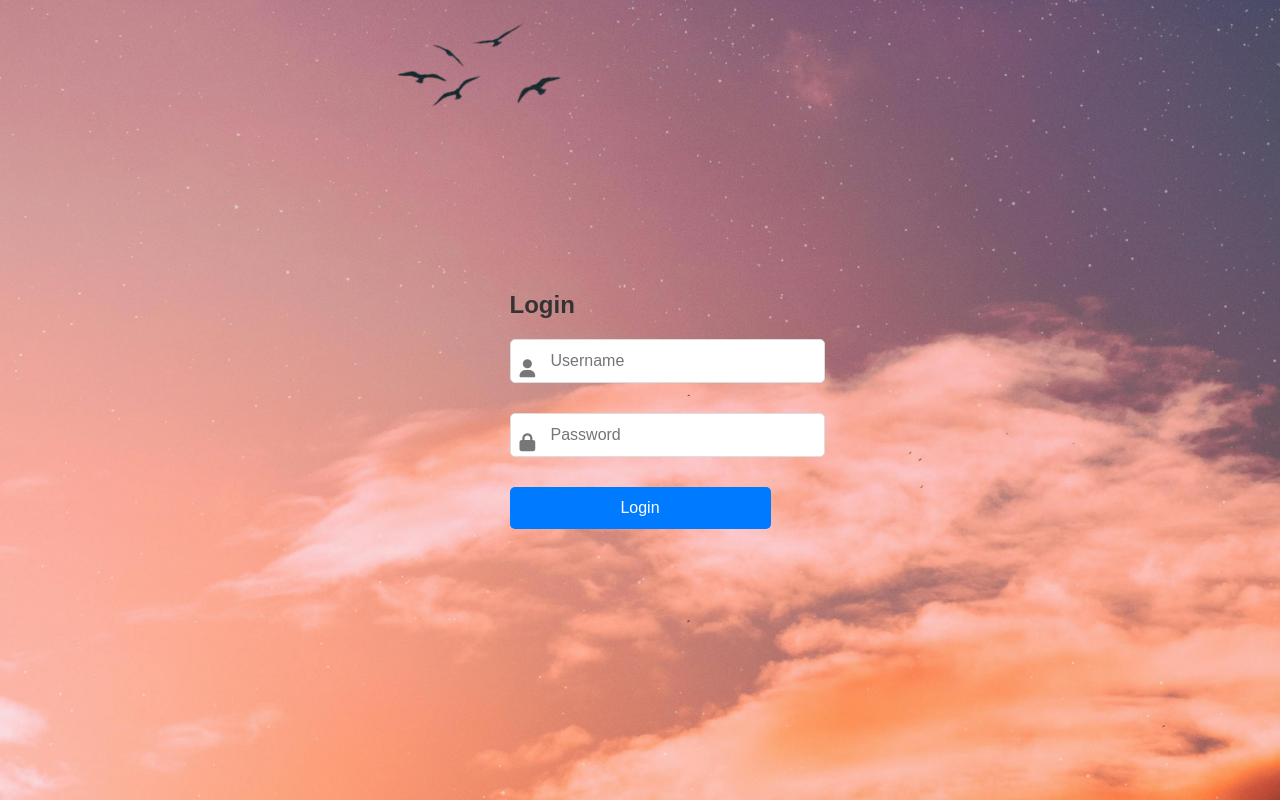
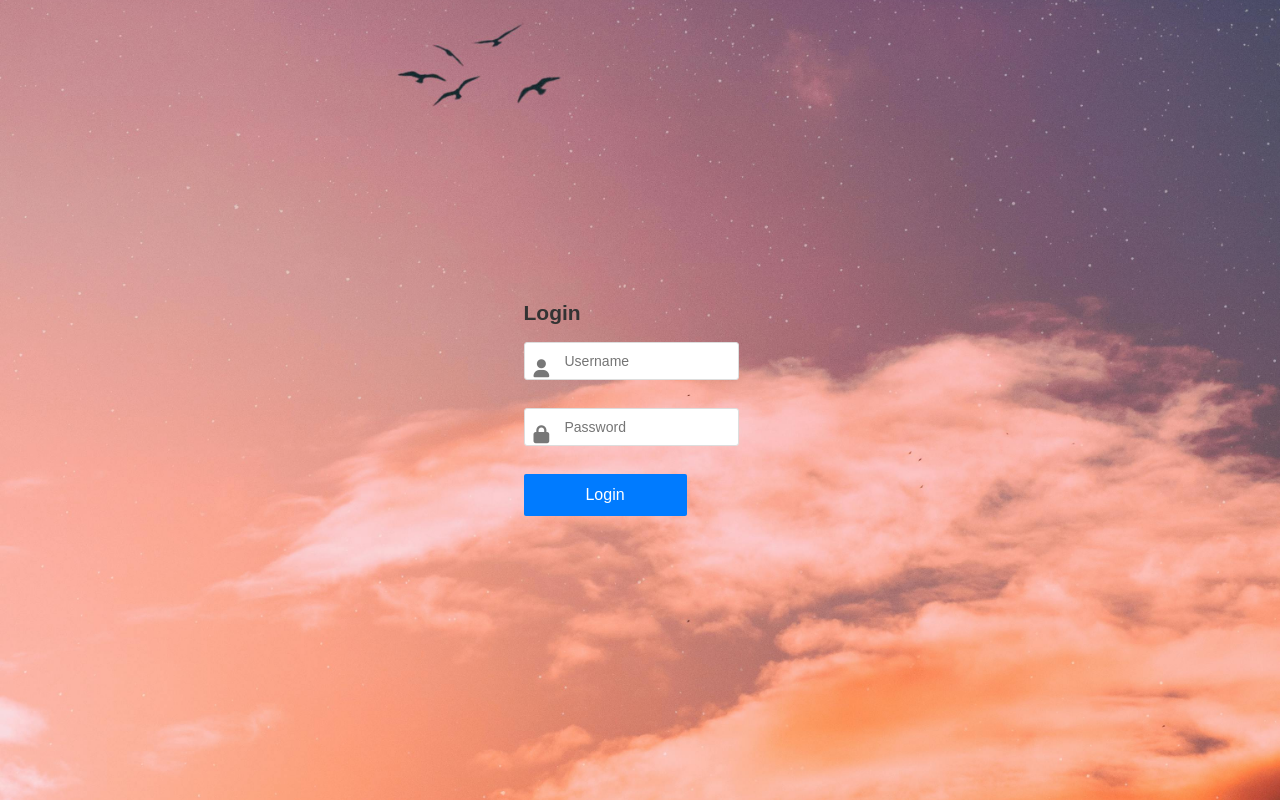
Before and after one commit to sdk6714/Practice2025, a plain HTML site: page index.html in a window 1280 px wide. Drawn offline with Linux system fonts and the light colour scheme.

Commit message:
Update styles.css

```diff
--- a/styles.css
+++ b/styles.css
@@ -30,28 +30,28 @@ body {
 /* Login Container */
 .login-container {
     background-color: rgba(255, 255, 255, 0.9); /* Slightly transparent white */
-    padding: 40px;
-    border-radius: 10px;
+    padding: 30px;
+    border-radius: 7px;
     box-shadow: 0 4px 10px rgba(0, 0, 0, 0.2); /* Subtle shadow */
     text-align: center;
     width: 100%;
-    max-width: 350px; /* Limit width for better readability */
+    max-width: 300px; /* Limit width for better readability */
 }
 
 .login-container h2 {
-    margin-bottom: 20px;
-    font-size: 24px;
+    margin-bottom: 17px;
+    font-size: 21px;
     color: #333;
 }
 
 /* Input Fields */
 .login-container input {
-    width: 100%;
-    padding: 12px;
-    margin-bottom: 15px;
+    width: 70%;
+    padding: 10px;
+    margin-bottom: 13px;
     border: 1px solid #ddd;
-    border-radius: 5px;
-    font-size: 16px;
+    border-radius: 3px;
+    font-size: 14px;
     outline: none;
     transition: border-color 0.3s ease, box-shadow 0.3s ease;
 }
@@ -63,12 +63,12 @@ body {
 
 /* Login Button */
 .login-container button {
-    width: 100%;
+    width: 70%;
     padding: 12px;
     background-color: #007bff;
     color: #fff;
     border: none;
-    border-radius: 5px;
+    border-radius: 2px;
     font-size: 16px;
     cursor: pointer;
     transition: background-color 0.3s ease;
```
